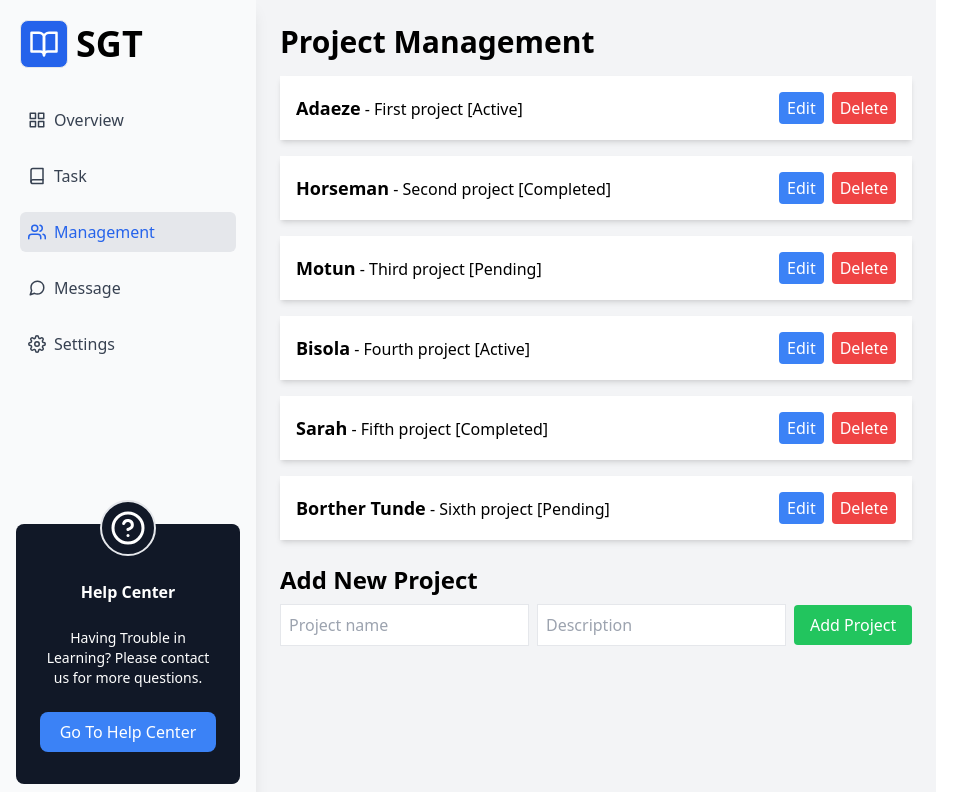
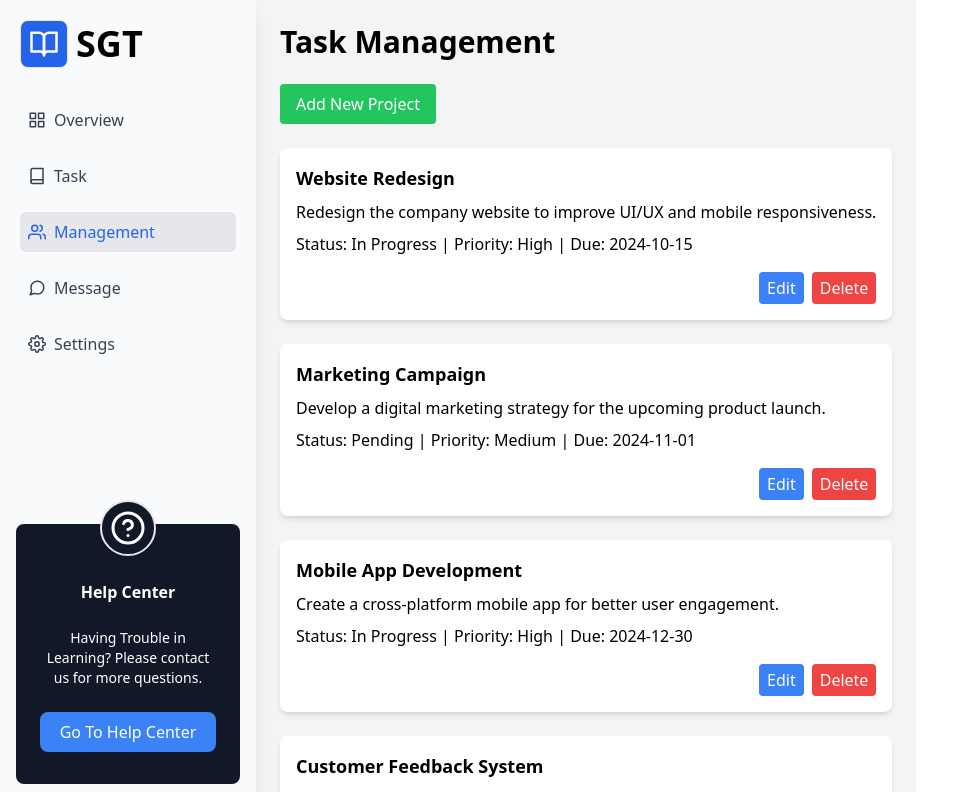
Before and after one commit to Horsmanayo/task-manager, a React (Vite) app: page /dashboard/management in a window 1280 px wide. Shown: the top 792 px of the page, without its empty margins (0-964 px from the left). Built offline with nearby package versions, Linux system fonts and the light colour scheme.

Commit message:
Added Management-Screen screen

```diff
--- a/src/App.tsx
+++ b/src/App.tsx
@@ -13,8 +13,6 @@ function App() {
         <Route path="/dashboard/*" element={<LazyDashboard />} />
         {/* Auth route declaration below */}
         <Route path="/auth/*" element={<LazyAuth />} />
-
-        {/* New Route */}
         {/* default route */}
         <Route path="*" element={<div>404: Not Found</div>} />
       </Routes>
--- a/src/main.tsx
+++ b/src/main.tsx
@@ -3,15 +3,11 @@ import { createRoot } from "react-dom/client";
 import App from "./App.tsx";
 import "./index.css";
 import { BrowserRouter } from "react-router-dom";
-import { Provider } from "react-redux";
-import { store } from "./redux/store";
 
 createRoot(document.getElementById("root")!).render(
   <StrictMode>
-    <Provider store={store}>
       <BrowserRouter>
         <App />
       </BrowserRouter>
-    </Provider>
   </StrictMode>
 );
--- a/src/pages/dashboard/Dashboard.tsx
+++ b/src/pages/dashboard/Dashboard.tsx
@@ -2,15 +2,69 @@ import { Route, Routes } from "react-router-dom";
 import Sidebar from "../../component/Sidebar";
 import Overview from "./Overview";
 import Management from "../management/Management";
+import AddProject from "../management/AddProject"; // Import AddProject component
+import { useState } from "react";
+import { projectData } from "../../utils/projectData"; // Assuming initial project data is here
 
 const Dashboard = () => {
+  // State to manage projects
+  const [projects, setProjects] = useState(projectData);
+
+  // Function to handle adding a new project
+  const addProject = (project: {
+    id: number;
+    name: string;
+    status: string;
+    priority: string;
+    description: string;
+    duedate: string;
+  }) => {
+    setProjects((prevProjects) => [...prevProjects, project]);
+  };
+
+  // Function to handle updating a project
+  const updateProject = (updatedProject: {
+    id: number;
+    name: string;
+    status: string;
+    priority: string;
+    description: string;
+    duedate: string;
+  }) => {
+    setProjects((prevProjects) =>
+      prevProjects.map((project) =>
+        project.id === updatedProject.id ? updatedProject : project
+      )
+    );
+  };
+
+  // Function to handle deleting a project
+  const deleteProject = (id: number) => {
+    setProjects((prevProjects) =>
+      prevProjects.filter((project) => project.id !== id)
+    );
+  };
+
   return (
     <div className="flex">
       <Sidebar />
       <Routes>
         <Route path="/" element={<Overview />} />
         <Route path="/overview" element={<Overview />} />
-        <Route path="/management" element={<Management />} />
+        <Route
+          path="/management"
+          element={
+            <Management
+              projects={projects}
+              onUpdateProject={updateProject}
+              onDeleteProject={deleteProject}
+            />
+          }
+        />
+        <Route
+          path="/management/add-project"
+          element={<AddProject addProject={addProject} />}
+        />
       </Routes>
     </div>
   );
--- /dev/null
+++ b/src/pages/management/AddProject.tsx
@@ -0,0 +1,136 @@
+import React, { useState } from 'react';
+import { useNavigate } from 'react-router-dom';
+
+interface AddProjectProps {
+  addProject: (project: {
+    id: number;
+    name: string;
+    status: string;
+    priority: string;
+    description: string;
+    duedate: string;
+  }) => void;
+}
+
+const AddProject: React.FC<AddProjectProps> = ({ addProject }) => {
+  const navigate = useNavigate();
+
+  // Initialize state for new project
+  const [newProject, setNewProject] = useState({
+    id: 0, // ID will be set after the project is added
+    name: '',
+    status: 'Pending',
+    priority: 'Low',
+    description: '',
+    duedate: ''
+  });
+
+  // State to handle validation errors
+  const [errors, setErrors] = useState({
+    name: '',
+    description: '',
+    duedate: ''
+  });
+
+  // Handle form submission
+  const handleSubmit = (e: React.FormEvent) => {
+    e.preventDefault();
+
+    // Validation checks
+    const newErrors = {
+      name: '',
+      description: '',
+      duedate: ''
+    };
+
+    if (!newProject.name) newErrors.name = 'Project name is required.';
+    if (!newProject.description) newErrors.description = 'Description is required.';
+    if (!newProject.duedate) newErrors.duedate = 'Due date is required.';
+
+    if (newErrors.name || newErrors.description || newErrors.duedate) {
+      setErrors(newErrors);
+      return;
+    }
+
+    // Generate a new ID for the project
+    const id = Date.now(); // or use a different strategy to generate unique IDs
+
+    // Add project
+    addProject({ ...newProject, id });
+
+    // Navigate back to the management page
+    navigate('/dashboard/management');
+  };
+
+  return (
+    <div className="p-6 bg-gray-100 min-h-screen">
+      <h2 className="text-3xl font-bold mb-4">Add New Project</h2>
+      <form onSubmit={handleSubmit} className="space-y-4">
+        <div>
+          <label className="block text-lg">Project Name</label>
+          <input
+            type="text"
+            value={newProject.name}
+            onChange={(e) => setNewProject({ ...newProject, name: e.target.value })}
+            className="border p-2 w-full"
+            required
+          />
+          {errors.name && <p className="text-red-500">{errors.name}</p>}
+        </div>
+        <div>
+          <label className="block text-lg">Description</label>
+          <input
+            type="text"
+            value={newProject.description}
+            onChange={(e) => setNewProject({ ...newProject, description: e.target.value })}
+            className="border p-2 w-full"
+            required
+          />
+          {errors.description && <p className="text-red-500">{errors.description}</p>}
+        </div>
+        <div>
+          <label className="block text-lg">Status</label>
+          <select
+            value={newProject.status}
+            onChange={(e) => setNewProject({ ...newProject, status: e.target.value })}
+            className="border p-2 w-full"
+          >
+            <option value="Pending">Pending</option>
+            <option value="Active">Active</option>
+            <option value="Completed">Completed</option>
+          </select>
+        </div>
+        <div>
+          <label className="block text-lg">Priority</label>
+          <select
+            value={newProject.priority}
+            onChange={(e) => setNewProject({ ...newProject, priority: e.target.value })}
+            className="border p-2 w-full"
+          >
+            <option value="Low">Low</option>
+            <option value="Medium">Medium</option>
+            <option value="High">High</option>
+          </select>
+        </div>
+        <div>
+          <label className="block text-lg">Due Date</label>
+          <input
+            type="date"
+            value={newProject.duedate}
+            onChange={(e) => setNewProject({ ...newProject, duedate: e.target.value })}
+            className="border p-2 w-full"
+          />
+          {errors.duedate && <p className="text-red-500">{errors.duedate}</p>}
+        </div>
+        <button
+          type="submit"
+          className="bg-green-500 text-white px-4 py-2 rounded"
+        >
+          Add Project
+        </button>
+      </form>
+    </div>
+  );
+};
+
+export default AddProject;
--- a/src/pages/management/Management.tsx
+++ b/src/pages/management/Management.tsx
@@ -1,55 +1,70 @@
-import React, { useState } from "react";
-import { useSelector, useDispatch } from "react-redux";
-import { RootState } from "../../redux/store";
-import {
-  addProject,
-  editProject,
-  deleteProject,
-} from "../../redux/projectSlice";
+import { useNavigate } from "react-router-dom";
 
-const Management: React.FC = () => {
-  const projects = useSelector((state: RootState) => state.projects.projects);
-  const dispatch = useDispatch();
-  const [newProject, setNewProject] = useState({
-    id: 0,
-    name: "",
-    description: "",
-    status: "Active",
-  });
+interface Project {
+  id: number;
+  name: string;
+  status: string;
+  priority: string;
+  description: string;
+  duedate: string;
+}
 
-  const handleAdd = () => {
-    dispatch(addProject({ ...newProject, id: projects.length + 1 }));
-    setNewProject({ id: 0, name: "", description: "", status: "Active" });
+interface ManagementProps {
+  projects: Project[];
+  onUpdateProject: (updatedProject: Project) => void; // Callback to handle project update
+  onDeleteProject: (id: number) => void; // Callback to handle project deletion
+}
+
+const Management: React.FC<ManagementProps> = ({ projects, onUpdateProject, onDeleteProject }) => {
+  const navigate = useNavigate();
+
+  // Function to handle editing a project
+  const handleEdit = (id: number) => {
+    const project = projects.find(p => p.id === id);
+    if (project) {
+      const updatedName = prompt("Edit project name:", project.name);
+      const updatedDescription = prompt("Edit project description:", project.description);
+      if (updatedName && updatedDescription) {
+        const updatedProject = { ...project, name: updatedName, description: updatedDescription };
+        onUpdateProject(updatedProject);
+      }
+    }
   };
 
-  const handleEdit = (project: any) => {
-    const updatedProject = {
-      ...project,
-      name: prompt("Edit project name", project.name) || project.name,
-    };
-    dispatch(editProject(updatedProject));
-  };
-
+  // Function to handle deleting a project
   const handleDelete = (id: number) => {
-    dispatch(deleteProject(id));
+    if (window.confirm("Are you sure you want to delete this project?")) {
+      onDeleteProject(id);
+    }
   };
 
   return (
     <div className="p-6 bg-gray-100 min-h-screen">
-      <h2 className="text-3xl font-bold mb-4">Project Management</h2>
-      <ul className="space-y-4">
+      <h2 className="text-3xl font-bold mb-6">Task Management</h2>
+
+      <button
+        className="bg-green-500 text-white px-4 py-2 rounded mb-6"
+        onClick={() => navigate("/dashboard/management/add-project")}
+      >
+        Add New Project
+      </button>
+
+      <div className="grid grid-cols-1fr-3fr gap-6">
         {projects.map((project) => (
-          <li
+          <div
             key={project.id}
-            className="bg-white p-4 shadow-md flex justify-between items-center"
+            className="bg-white p-4 shadow-md flex flex-col justify-between rounded-lg"
           >
-            <div>
-              <strong className="text-lg">{project.name}</strong> -{" "}
-              {project.description} [{project.status}]
+            <div className="flex flex-col">
+              <strong className="text-lg mb-2">{project.name}</strong>
+              <p className="mb-2">{project.description}</p>
+              <p>
+                Status: {project.status} | Priority: {project.priority} | Due: {project.duedate}
+              </p>
             </div>
-            <div className="space-x-2">
+            <div className="flex justify-end space-x-2 mt-4">
               <button
-                onClick={() => handleEdit(project)}
+                onClick={() => handleEdit(project.id)}
                 className="bg-blue-500 text-white px-2 py-1 rounded"
               >
                 Edit
@@ -61,36 +76,8 @@ const Management: React.FC = () => {
                 Delete
               </button>
             </div>
-          </li>
+          </div>
         ))}
-      </ul>
-
-      <div className="mt-6">
-        <h3 className="text-2xl font-bold mb-2">Add New Project</h3>
-        <input
-          type="text"
-          placeholder="Project name"
-          value={newProject.name}
-          onChange={(e) =>
-            setNewProject({ ...newProject, name: e.target.value })
-          }
-          className="border p-2 mr-2"
-        />
-        <input
-          type="text"
-          placeholder="Description"
-          value={newProject.description}
-          onChange={(e) =>
-            setNewProject({ ...newProject, description: e.target.value })
-          }
-          className="border p-2 mr-2"
-        />
-        <button
-          onClick={handleAdd}
-          className="bg-green-500 text-white px-4 py-2 rounded"
-        >
-          Add Project
-        </button>
       </div>
     </div>
   );
--- a/src/utils/projectData.ts
+++ b/src/utils/projectData.ts
@@ -1,8 +1,51 @@
+// utils/projectData.ts
 export const projectData = [
-    { id: 1, name: "Adaeze", description: "First project", status: "Active" },
-    { id: 2, name: "Horseman", description: "Second project", status: "Completed" },
-    { id: 3, name: "Motun", description: "Third project", status: "Pending" },
-    { id: 4, name: "Bisola", description: "Fourth project", status: "Active" },
-    { id: 5, name: "Sarah", description: "Fifth project", status: "Completed" },
-    { id: 6, name: "Borther Tunde", description: "Sixth project", status: "Pending" }
-  ];
+  {
+    id: 1,
+    name: "Website Redesign",
+    status: "In Progress",
+    priority: "High",
+    description: "Redesign the company website to improve UI/UX and mobile responsiveness.",
+    duedate: "2024-10-15",
+  },
+  {
+    id: 2,
+    name: "Marketing Campaign",
+    status: "Pending",
+    priority: "Medium",
+    description: "Develop a digital marketing strategy for the upcoming product launch.",
+    duedate: "2024-11-01",
+  },
+  {
+    id: 3,
+    name: "Mobile App Development",
+    status: "In Progress",
+    priority: "High",
+    description: "Create a cross-platform mobile app for better user engagement.",
+    duedate: "2024-12-30",
+  },
+  {
+    id: 4,
+    name: "Customer Feedback System",
+    status: "Completed",
+    priority: "Low",
+    description: "Build and integrate a customer feedback system into the web platform.",
+    duedate: "2024-09-05",
+  },
+  {
+    id: 5,
+    name: "Cloud Migration",
+    status: "In Progress",
+    priority: "High",
+    description: "Migrate all on-premise infrastructure to cloud services for scalability.",
+    duedate: "2024-12-01",
+  },
+  {
+    id: 6,
+    name: "Data Analytics Dashboard",
+    status: "Pending",
+    priority: "Medium",
+    description: "Develop a dashboard for real-time data analytics and reporting.",
+    duedate: "2024-11-15",
+  },
+];
```
Also changed, not shown: src/redux/projectSlice.ts (deleted, +0 -40 lines), src/redux/store.ts (deleted, +0 -11 lines).
